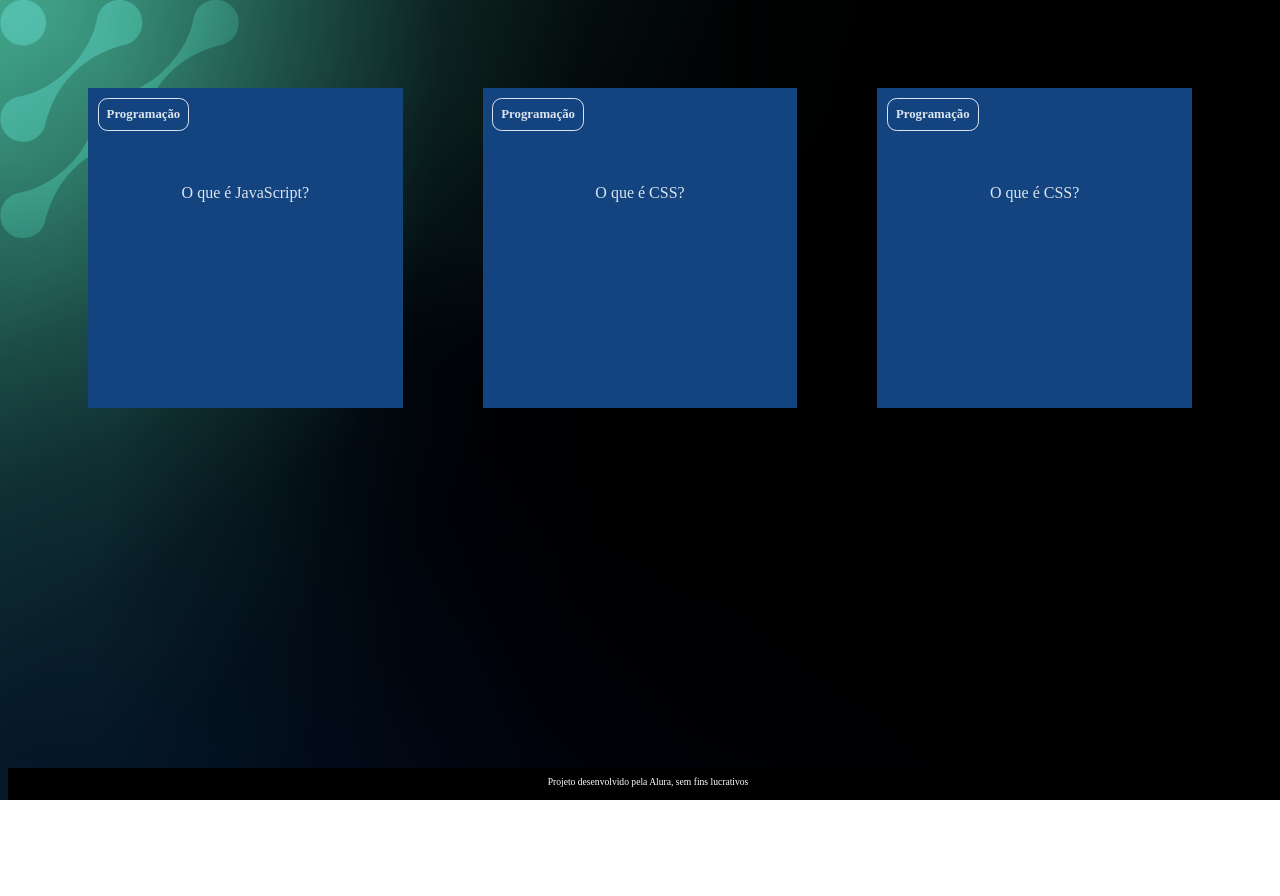
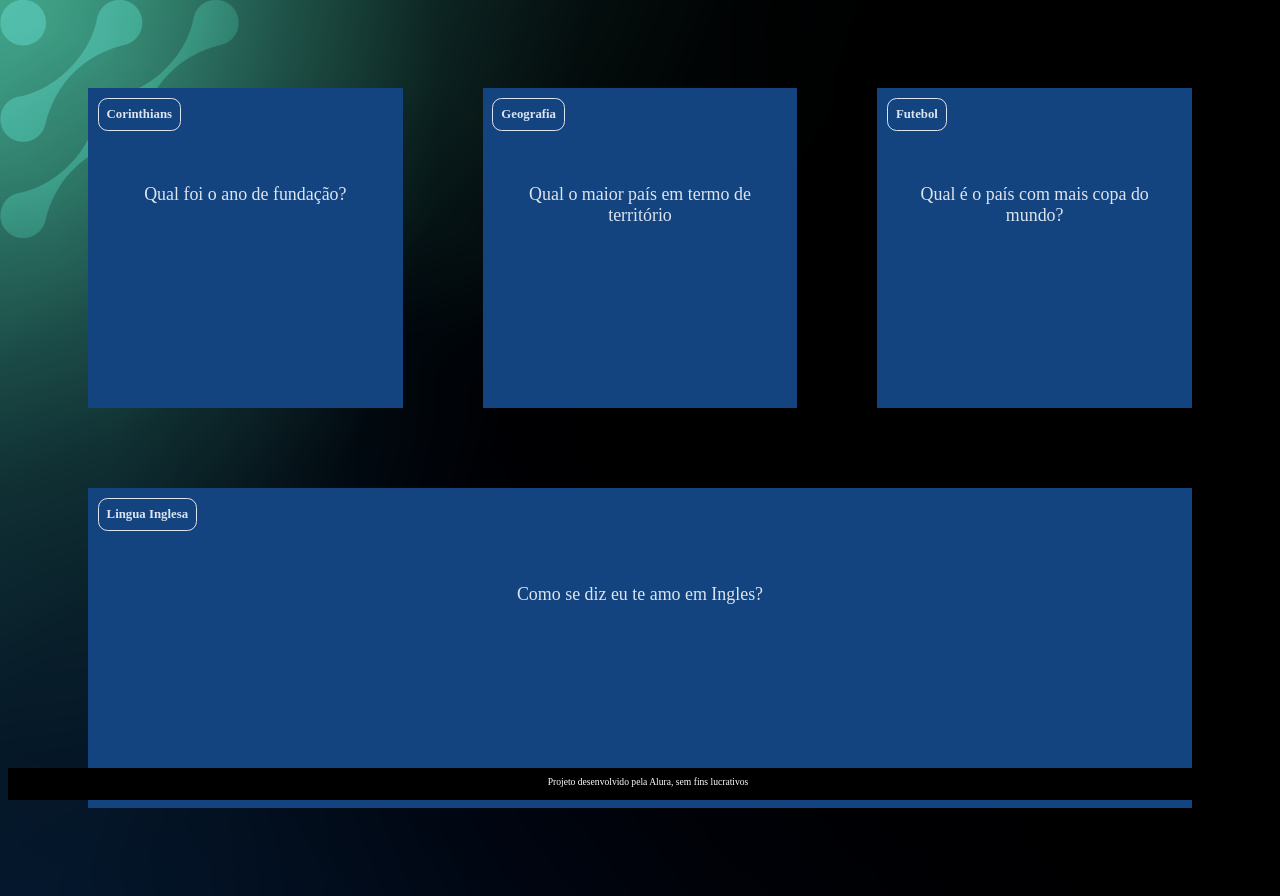
Before and after one commit to ZOPOLATTO/3TRI, a plain HTML site: page index.html in a window 1280 px wide. Before the commit the page ends 800 px from the top, so only its background shows below. Drawn offline with Linux system fonts and the light colour scheme; files that its build step writes are made by us from their sources; files whose address does not match are found by name.

Commit message:
Add files via upload

```diff
--- /dev/null
+++ b/Assets/style.css
@@ -0,0 +1,116 @@
+:root {
+    --text-color: #DBE4EF;
+    --card-front-color: #144480;
+    --card-back-color: #00F4BF;
+}
+
+body {
+    background: url(bg-desktop.webp);
+    font-family: Bai Jamjuree;
+}
+
+#container {
+    display: flex;
+    flex-wrap: wrap;
+    justify-content: space-between;
+    padding: 4rem;
+    gap: 3rem;
+}
+
+.cartao {
+    margin: 1rem 1rem;
+    height: 20rem;
+    flex-grow: 1;
+    flex-basis: calc(33% - 6rem);
+}
+
+.cartao__conteudo {
+    background-color: var(--card-front-color);
+    text-align: center;
+    /* background-color: aquamarine; */
+    height: 100%;
+    transform-style: preserve-3d;
+    transition: transform 300ms ease-in-out;
+}
+
+.cartao__conteudo h3 {
+    color: var(--text-color);
+    border: 1px solid var(--text-color);
+    text-align: left;
+    padding: 0.5rem;
+    position: absolute;
+    margin: 0.6rem;
+    border-radius: 0.6rem;
+    font-size: 1vw;
+    backface-visibility: hidden;
+}
+
+.cartao__conteudo p {
+    margin-top: 1rem;
+    padding: 2rem;
+    margin-top: 4rem;
+    font-size: 1.4vw;
+}
+
+.cartao__conteudo__pergunta p {
+    color: var(--text-color);
+    font-weight: 500;
+}
+
+.cartao__conteudo__resposta p {
+    color: var(--card-back-color);
+    font-weight: 700;
+}
+
+.cartao.active .cartao__conteudo {
+    transform: rotateY(180deg);
+}
+
+.cartao__conteudo__pergunta,
+.cartao__conteudo__resposta {
+    backface-visibility: hidden;
+    position: absolute;
+    height: 100%;
+    width: 100%;
+    box-sizing: border-box;
+}
+
+.cartao__conteudo__resposta {
+    transform: rotateY(180deg);
+    background-color: rgba(0, 244, 191, 0.2);
+    border: 4px solid var(--card-back-color);
+}
+
+footer {
+    background-color: black;
+    color: white;
+    position: fixed;
+    bottom: 0;
+    width: 100%;
+    height: 2rem;
+}
+
+footer p {
+    text-align: center;
+    font-size: 0.6rem;
+    margin-top: 0.5rem;
+}
+
+@media (max-width: 560px) {
+
+    body {
+        background: url('img/bg-mobile.webp'), no-repeat cover;
+    }
+
+    .cartao {
+        flex: 1 0 calc(100% - 1rem)
+    }
+
+    .cartao__conteudo h3 {
+        font-size: 3vw;
+    }
+
+    .cartao__conteudo p {
+        font-size: 3.8vw;
+    }
+}
--- /dev/null
+++ b/app.js
@@ -0,0 +1,29 @@
+function criaCartao(categoria,pergunta, resposta) {
+    let container = document.getElementById('container')
+    let cartao = document.createElement('article')
+    cartao.className = 'cartao'
+
+    cartao.innerHTML = `
+    <div class="cartao__conteudo">
+    <h3>${categoria}</h3>
+    <div class="cartao__conteudo__pergunta">
+    <p>${pergunta}</p>
+    </div>
+    <div class="cartao__conteudo__resposta">
+    <p>${resposta} </p>
+    </div>
+    </div>
+    `
+
+    let respostaEstaVisivel = false
+
+    function viraCartao() {
+    respostaEstaVisivel = !respostaEstaVisivel
+    cartao.classList.toggle('active', respostaEstaVisivel)
+    }
+
+    cartao.addEventListener('click', viraCartao)
+
+
+    container.appendChild(cartao)
+    }
--- a/index.html
+++ b/index.html
@@ -3,13 +3,13 @@
 <head>
     <meta charset="UTF-8">
     <meta name="viewport" content="width=device-width, initial-scale=1.0">
-    <link rel="stylesheet" href="assets/style.css">
+    <link rel="stylesheet" href="Assets/style.css">
     <title>Flashcard</title>
 </head>
 <body>
     <main>
         <section id="container">
-            <article class="cartao">
+            <!-- <article class="cartao">
                 <div class="cartao__conteudo">
                     <h3>Programação</h3>
                     <div class="cartao__conteudo__pergunta">
@@ -19,33 +19,13 @@
                         <p>O JavaScript é uma linguagem de programação</p>
                     </div>
                 </div>
-            </article>
-            <article class="cartao">
-                <div class="cartao__conteudo">
-                    <h3>Programação</h3>
-                    <div class="cartao__conteudo__pergunta">
-                        <p>O que é CSS?</p>
-                    </div>
-                    <div class="cartao__conteudo__resposta">
-                    <p>O CSS é uma linguagem de estilização</p>
-                    </div>
-                </div>
-            </article>
-            <article class="cartao">
-                <div class="cartao__conteudo">
-                    <h3>Programação</h3>
-                    <div class="cartao__conteudo__pergunta">
-                        <p>O que é CSS?</p>
-                    </div>
-                    <div class="cartao__conteudo__resposta">
-                    <p>O CSS é uma linguagem de estilização</p>
-                    </div>
-                </div>
-            </article>
+            </article> -->
         </section>
     </main>
     <footer>
         <p>Projeto desenvolvido pela Alura, sem fins lucrativos</p>
     </footer>
+    <script src="app.js"></script>
+    <script src="pergunta.js"></script>
 </body>
 </html>
--- /dev/null
+++ b/pergunta.js
@@ -0,0 +1,23 @@
+criaCartao(
+    'Corinthians',
+    'Qual foi o ano de fundação?',
+    'Foi fundado em 1 de setembro de 1910'
+    )
+
+    criaCartao(
+    'Geografia',
+    'Qual o maior país em termo de território',
+    'Russia'
+    )
+
+    criaCartao(
+    'Futebol',
+    'Qual é o país com mais copa do mundo?',
+    'Seleção brasileira'
+    )
+
+    criaCartao (
+    'Lingua Inglesa',
+    'Como se diz eu te amo em Ingles?',
+    'Oi em Ingles é i love you'
+    )
```
Also changed, not shown: Assets/bg-desktop.webp (added), Assets/bg-mobile.webp (added), Assets/bg-tablet.webp (added).
